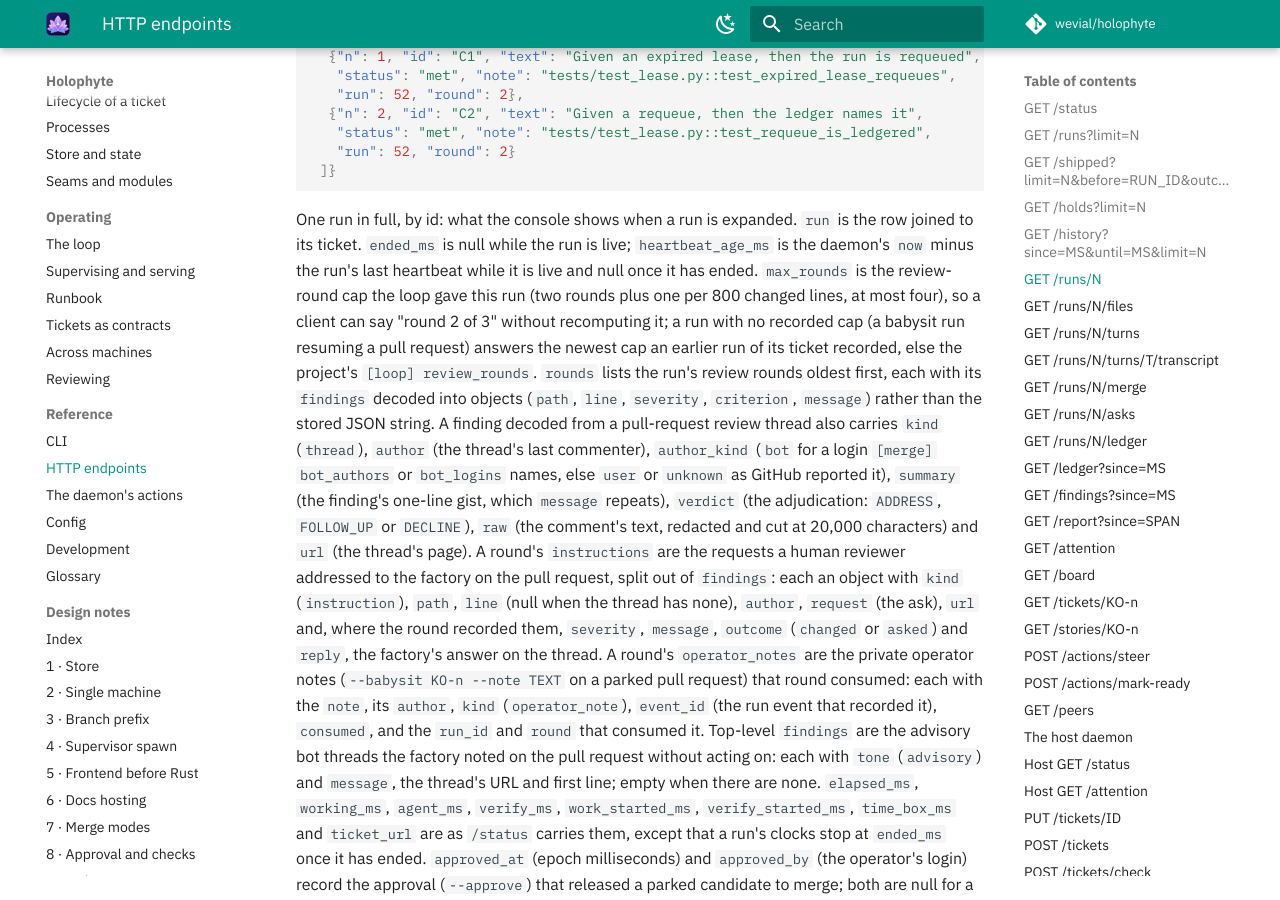
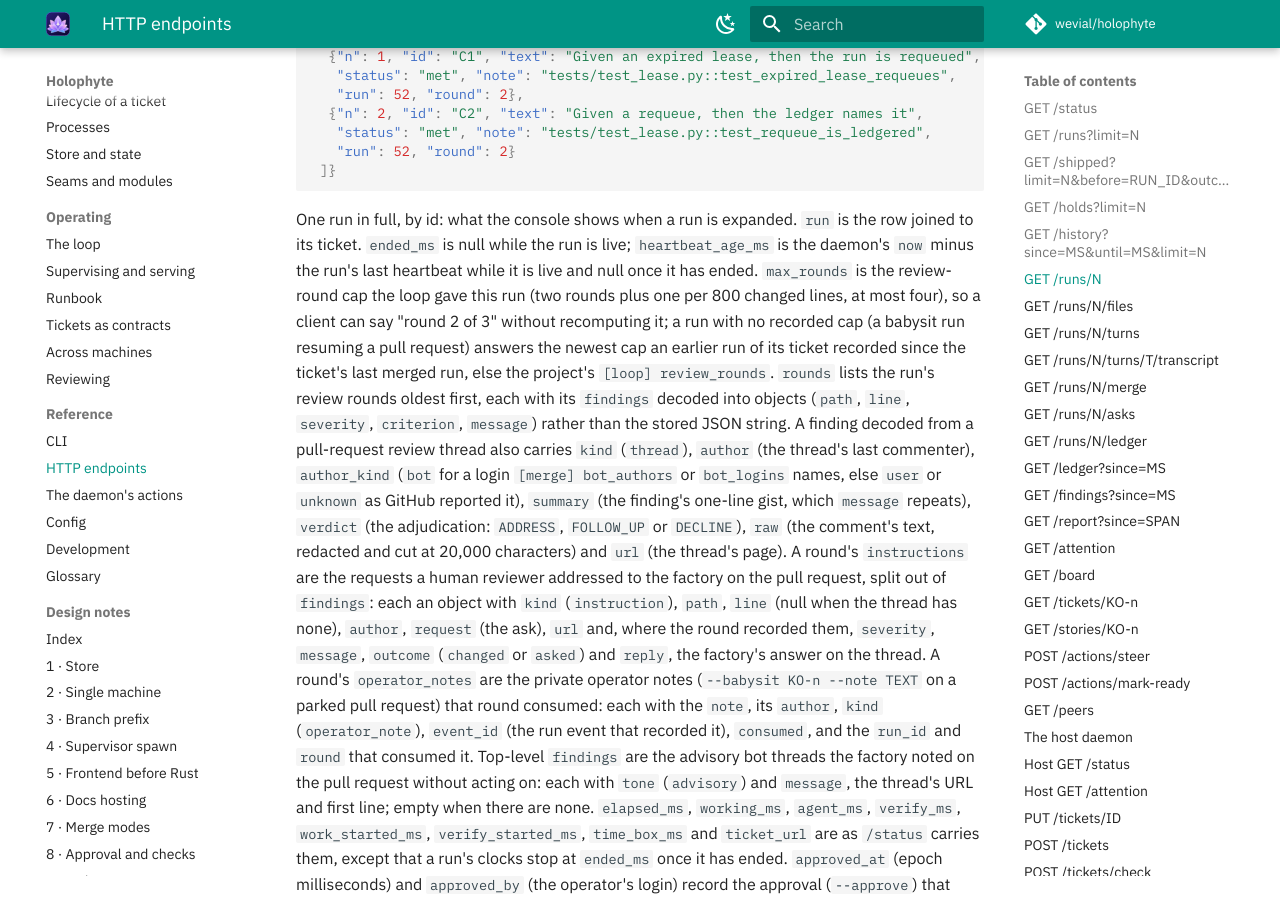
Before and after one commit to wevial/holophyte, an MkDocs documentation site: the page built from docs/reference/http.md, in a window 1280 px wide and 900 px high, scrolled down 8832 px. Built offline with MkDocs 1.6.1 and Material for MkDocs 9.7.7, drawn with Linux system fonts in a browser that asks for light colours; comment, search, counter and statistics services are not loaded; some of the changed text lies outside the part shown.

Commit message:
fix(console): name a reviewing row's round in its link label (HOLO-466)
ADDRESS: a Running row's link aria-label overrides the stage chip's text,
so with the round dropped from the fixing line a screen reader heard no
round; the label now carries the chip's roundLabel while reviewing.
ADDRESS: docs/reference/http.md states that the earlier-run cap fallback
for max_rounds in /status and /runs/N reaches only back to the ticket's
last merged run.

```diff
--- a/docs/reference/http.md
+++ b/docs/reference/http.md
@@ -105,8 +105,8 @@
 start as epoch milliseconds; `round` is the review rounds the live run
 has recorded so far, so a run in `reviewing` is in round `round + 1`;
 `max_rounds` is the review rounds the run may take: the cap its claim
-recorded, else the newest an earlier run of its ticket recorded, else the
-project's `[loop] review_rounds`; `strikes` is
+recorded, else the newest an earlier run of its ticket recorded since
+the ticket's last merged run, else the project's `[loop] review_rounds`; `strikes` is
 the sweep's tally for the run, 0 when it is not under suspicion.
 `ticket_url` is the ticket's page on the board (`tickets.url`), null when
 the store has none. `elapsed_ms` is wall time since `started_ms`.
@@ -470,8 +470,8 @@
 the review-round cap the loop gave this run (two rounds plus one per 800
 changed lines, at most four), so a client can say "round 2 of 3" without
 recomputing it; a run with no recorded cap (a babysit run resuming a pull
-request) answers the newest cap an earlier run of its ticket recorded, else
-the project's `[loop] review_rounds`. `rounds` lists the run's review rounds oldest
+request) answers the newest cap an earlier run of its ticket recorded
+since the ticket's last merged run, else the project's `[loop] review_rounds`. `rounds` lists the run's review rounds oldest
 first, each with its `findings` decoded into objects (`path`, `line`,
 `severity`, `criterion`, `message`) rather than the stored JSON string.
 A finding decoded from a pull-request review thread also carries `kind`
```
Also changed, not shown: 2 other files.
